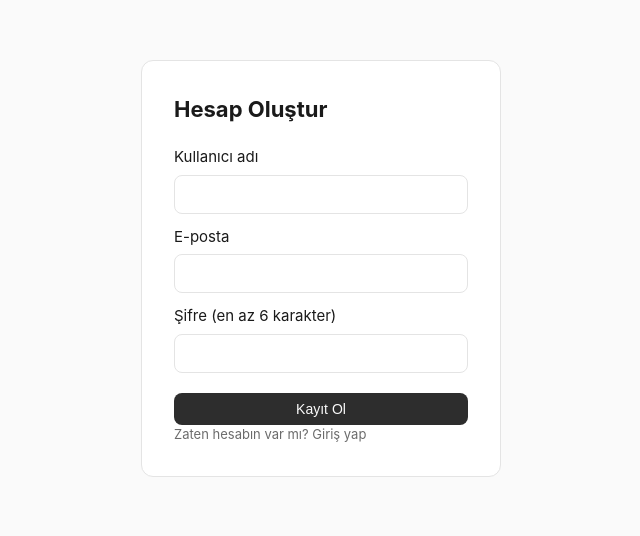
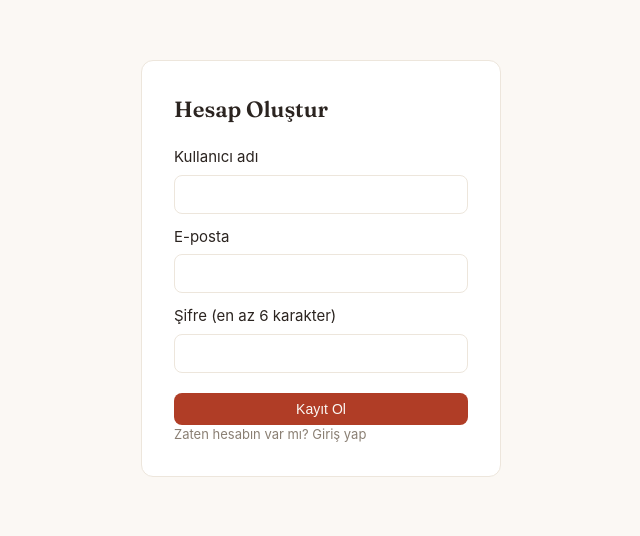
Before and after one commit to UmutErayAltay/SosyalMedyaDeneme, a Flask app: page /register in a window 1280 px wide. Shown: the top 536 px of the page, without its empty margins (319-959 px from the left). Run offline with Flask 3, Linux system fonts and the light colour scheme.

Commit message:
design: sıcak, samimi görsel kimlik — mercan-somon + koyu yeşil palet
Değişiklikler:
- Renk paleti: gri → sıcak nötr (charcoal/taupe/sand/cream)
- Primary: koyu coral (#B03D26, WCAG AA kontrast)
- İkincil: koyu çam yeşili (#1F6F5C / #3FA98A)
- Fraunces serif font (.brand, h1, .username için)
- Hikaye halkası: gradyan border (coral ↔ teal)
- "Bugün Ne Oldu" kartı: polaroid stili (rotate -2deg, shadow)
- Gölgeler: sıcak tonlu rgba(43,36,32,X) (eski siyah yerine)
- Meta theme-color güncellendi

Mevcut token mimarisi (Tier 1-3) korundu, sadece primitive değerleri güncellendi.
Tema togglei: açık ↔ koyu her iki temada da tutarlı, WCAG AA uyumlu.

Co-Authored-By: Claude Sonnet 5 <noreply@anthropic.com>

```diff
--- a/app/static/css/style.css
+++ b/app/static/css/style.css
@@ -21,45 +21,57 @@
 :root {
     /* === TİER 1: PRİMİTİVE TOKEN'LAR (Ham Renk Paleti, Tema-Bağımsız) === */
 
-    /* Gri Spektrumu (nötr tonlar) */
-    --color-gray-50: #fafafa;
-    --color-gray-100: #e8e8e8;
-    --color-gray-200: #e4e4e4;
-    --color-gray-200-alt: #e0e0e0;  /* koyu tema primary için */
-    --color-gray-300: #cccccc;
-    --color-gray-400: #a0a0a0;
-    --color-gray-600: #6b6b6b;
-    --color-gray-650: #999999;
-    --color-gray-700: #333333;
-    --color-gray-800: #2d2d2d;
-    --color-gray-850: #1e1e1e;
-    --color-gray-900: #1a1a1a;
-    --color-gray-950: #121212;
+    /* Sıcak Nötr Spektrumu (önceki gri spektrumu) */
+    --color-warm-bg: #FBF8F4;        /* açık tema zemin */
+    --color-white: #FFFFFF;
+    --color-charcoal-900: #2B2420;   /* açık tema metin */
+    --color-taupe-600: #8A7F73;      /* muted metin */
+    --color-sand-200: #EDE6DC;       /* border */
+
+    /* Koyu tema için sıcak nötrler */
+    --color-charcoal-950: #1C1815;   /* koyu tema zemin */
+    --color-charcoal-850: #2A241F;   /* koyu tema kart */
+    --color-cream-100: #F0EBE3;      /* koyu tema metin */
+    --color-taupe-400: #9C8F80;      /* koyu tema muted */
+    --color-charcoal-700: #3D352C;   /* koyu tema border */
 
     /* Açık ve Koyu Uçlar */
-    --color-white: #ffffff;
     --color-black: #000000;
 
-    /* Kırmızı Spektrumu (uyarı, hata, tehlike) */
+    /* Mercan-Somon Spektrumu (primary) */
+    --color-coral-700: #B03D26;      /* açık tema primary (koyu/solid) — WCAG AA kontrast @4.5:1 ile */
+    --color-coral-500: #E8604C;      /* dekoratif (gradyan) */
+    --color-coral-400: #FF7A5C;      /* koyu tema primary */
+
+    /* Koyu Çam Yeşili Spektrumu (ikincil vurgu) */
+    --color-teal-700: #1F6F5C;       /* açık tema success/ikincil */
+    --color-teal-500: #2D9B7F;       /* dekoratif (gradyan) */
+    --color-teal-400: #3FA98A;       /* koyu tema ikincil */
+
+    /* Kırmızı Spektrumu (uyarı, hata, tehlike) — DEĞİŞMEDİ */
     --color-red-50: #fdecea;
     --color-red-500: #dd3333;
     --color-red-400: #ff6b6b;
     --color-red-950: #3a1c1c;
 
-    /* Yeşil Spektrumu (başarı, onay) */
+    /* Yeşil Spektrumu (başarı, onay) — DEĞİŞMEDİ */
     --color-green-50: #e8f5e9;
     --color-green-700: #2e7d32;
     --color-green-300: #6ee7b7;
     --color-green-950: #1c3a1c;
 
-    /* Mavi Spektrumu (bilgi, okundu bildirimi) */
+    /* Mavi Spektrumu (bilgi, okundu bildirimi) — DEĞİŞMEDİ */
     --color-blue-400: #6db3f2;
 
-    /* === TİER 1.5: ARAÇ OVERLAY'LERİ (Opacity ile Renk) === */
-    --overlay-dark-strong: rgba(0, 0, 0, 0.85);
-    --overlay-dark: rgba(0, 0, 0, 0.5);
-    --overlay-dark-light: rgba(0, 0, 0, 0.03);
-    --overlay-dark-hint: rgba(0, 0, 0, 0.15);
+    /* Eski Gri Spektrumu (placeholder gradient'leri için) — sıcak tonlu eşdeğerler */
+    --color-gray-300: #D4C7BA;      /* hafif nötr gri eşdeğeri */
+    --color-gray-650: #9C8F80;      /* orta nötr gri eşdeğeri */
+
+    /* === TİER 1.5: ARAÇ OVERLAY'LERİ (Opacity ile Renk — sıcak tonlu) === */
+    --overlay-dark-strong: rgba(43, 36, 32, 0.85);
+    --overlay-dark: rgba(43, 36, 32, 0.5);
+    --overlay-dark-light: rgba(43, 36, 32, 0.03);
+    --overlay-dark-hint: rgba(43, 36, 32, 0.15);
     --overlay-light-hint: rgba(255, 255, 255, 0.15);
     --overlay-light: rgba(255, 255, 255, 0.3);
     --overlay-light-half: rgba(255, 255, 255, 0.4);
@@ -78,23 +90,27 @@
     --radius-lg: 12px;
     --radius-full: 999px;
 
+    /* === TİER 1.7: TİPOGRAFİ === */
+    --font-display: 'Fraunces', Georgia, serif;
+    --font-body: -apple-system, BlinkMacSystemFont, "Segoe UI", Roboto, sans-serif;
+
     /* === TİER 2: SEMANTİK TOKEN'LAR (Tema-Spesifik, Açık Tema) === */
-    --bg: var(--color-gray-50);
+    --bg: var(--color-warm-bg);
     --card: var(--color-white);
-    --text: var(--color-gray-900);
-    --muted: var(--color-gray-600);
-    --border: var(--color-gray-200);
-    --primary: var(--color-gray-800);
-    --primary-hover: var(--color-black);
+    --text: var(--color-charcoal-900);
+    --muted: var(--color-taupe-600);
+    --border: var(--color-sand-200);
+    --primary: var(--color-coral-700);
+    --primary-hover: var(--color-coral-500);
     --danger: var(--color-red-500);
     --danger-bg: var(--color-red-50);
     --success-bg: var(--color-green-50);
-    --success-text: var(--color-green-700);
+    --success-text: var(--color-teal-700);
     --radius: var(--radius-lg);
     --max-width: 640px;
-    --navbar-height: 73px; /* .navbar'ın gerçek render yüksekliği — sticky alt öğelerin top offseti bunu hesaba katmalı */
-    --focus-ring: 0 0 0 3px rgba(45, 45, 45, 0.3);
-    --primary-rgb: 45, 45, 45; /* --primary'nin (#2d2d2d) rgb() eşdeğeri, opacity karışımları için */
+    --navbar-height: 73px;
+    --focus-ring: 0 0 0 3px rgba(176, 61, 38, 0.3);
+    --primary-rgb: 176, 61, 38; /* --primary coral-700'ün (#B03D26) rgb() eşdeğeri */
 
     /* === TİER 3: COMPONENT TOKEN'LAR (.btn, .card, .modal) === */
     --btn-padding-y: var(--space-2);
@@ -147,6 +163,8 @@ body {
 }
 
 a { color: inherit; text-decoration: none; }
+
+h1 { font-family: var(--font-display); font-weight: 600; }
 
 .muted { color: var(--muted); font-size: 13px; }
 .center { text-align: center; }
--- a/app/templates/base.html
+++ b/app/templates/base.html
@@ -22,8 +22,8 @@
     <link rel="manifest" href="{{ url_for('static', filename='manifest.json') }}">
     <link rel="icon" href="{{ url_for('static', filename='img/favicon.ico') }}">
     <link rel="apple-touch-icon" href="{{ url_for('static', filename='img/apple-touch-icon.png') }}">
-    <meta name="theme-color" content="#fafafa" media="(prefers-color-scheme: light)">
-    <meta name="theme-color" content="#121212" media="(prefers-color-scheme: dark)">
+    <meta name="theme-color" content="#FBF8F4" media="(prefers-color-scheme: light)">
+    <meta name="theme-color" content="#1C1815" media="(prefers-color-scheme: dark)">
     <meta name="apple-mobile-web-app-capable" content="yes">
     <meta name="apple-mobile-web-app-status-bar-style" content="black-translucent">
     <meta name="apple-mobile-web-app-title" content="Sosyal">
@@ -39,6 +39,11 @@
             } catch (e) {}
         })();
     </script>
+
+    {# --- Fraunces display font (Google Fonts) --- #}
+    <link rel="preconnect" href="https://fonts.googleapis.com">
+    <link rel="preconnect" href="https://fonts.gstatic.com" crossorigin>
+    <link href="https://fonts.googleapis.com/css2?family=Fraunces:opsz,wght@9..144,400;9..144,600&display=swap" rel="stylesheet">
 
     <link rel="stylesheet" href="{{ url_for('static', filename='css/style.css') }}">
     {% block head %}{% endblock %}
```
Also changed, not shown: other parts of app/static/css/style.css (+46 -25 lines).
